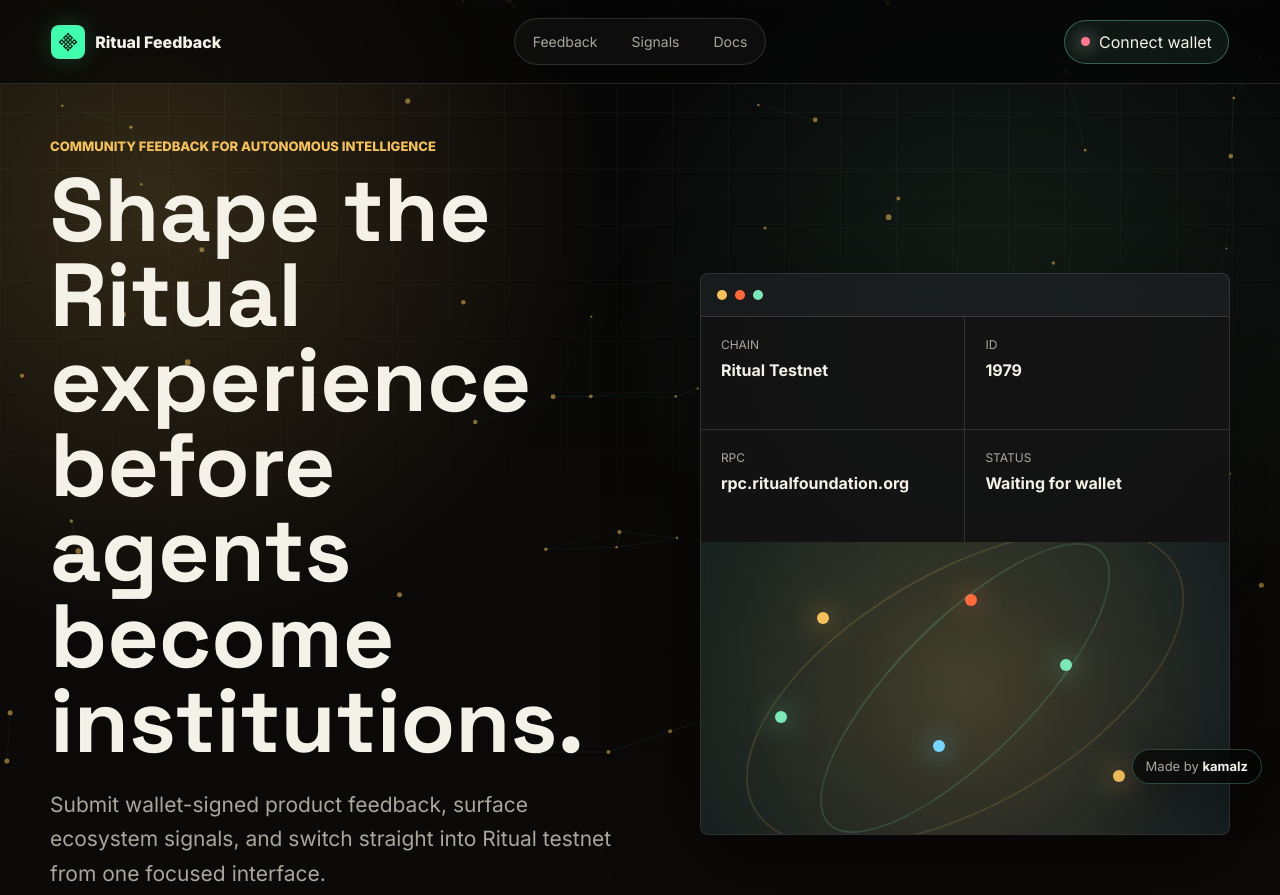
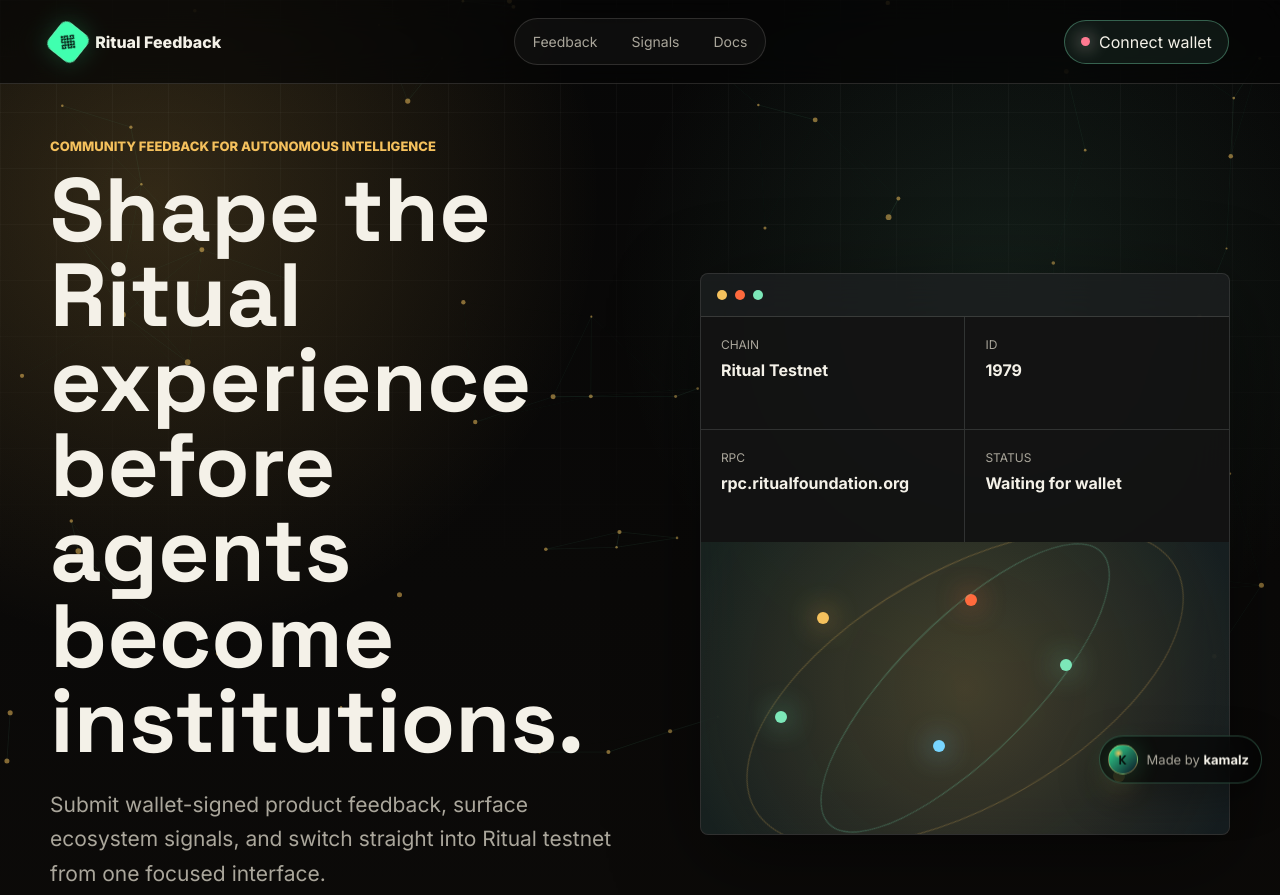
Before and after one commit to kamaledeng/ritual-feedback, a website: page index.html in a window 1280 px wide. Shown: the top 895 px of the page. Drawn offline with Linux system fonts and the light colour scheme.

Commit message:
Animate Ritual logo and creator credit

```diff
--- a/index.html
+++ b/index.html
@@ -351,7 +351,8 @@
     </footer>
 
     <a class="creator-credit" href="https://x.com/direumatteul" target="_blank" rel="noreferrer">
-      Made by <strong>kamalz</strong>
+      <span class="creator-avatar" aria-hidden="true">K</span>
+      <span>Made by <strong>kamalz</strong></span>
     </a>
 
     <script src="app.js"></script>
--- a/styles.css
+++ b/styles.css
@@ -104,12 +104,19 @@
   border-radius: 8px;
   background: #36f4a1;
   box-shadow: 0 0 24px rgba(54, 244, 161, 0.22);
+  animation: ritualSpin 14s linear infinite;
+  transform-origin: center;
 }
 
 .brand-mark img {
   width: 100%;
   height: 100%;
   object-fit: cover;
+}
+
+.brand:hover .brand-mark {
+  animation-play-state: paused;
+  transform: rotate(0deg) scale(1.04);
 }
 
 .nav-links {
@@ -627,7 +634,10 @@
   right: 18px;
   bottom: 16px;
   z-index: 6;
-  padding: 10px 13px;
+  display: inline-flex;
+  align-items: center;
+  gap: 9px;
+  padding: 8px 12px 8px 8px;
   border: 1px solid rgba(124, 231, 184, 0.28);
   border-radius: 999px;
   background: rgba(5, 5, 5, 0.72);
@@ -636,6 +646,24 @@
   line-height: 1;
   box-shadow: 0 14px 40px rgba(0, 0, 0, 0.34);
   backdrop-filter: blur(16px);
+  animation: creditFloat 4.5s ease-in-out infinite;
+}
+
+.creator-avatar {
+  display: grid;
+  width: 30px;
+  height: 30px;
+  place-items: center;
+  border: 1px solid rgba(245, 193, 93, 0.42);
+  border-radius: 50%;
+  background:
+    radial-gradient(circle at 34% 28%, rgba(245, 193, 93, 0.95), transparent 18%),
+    linear-gradient(135deg, rgba(54, 244, 161, 0.92), rgba(10, 18, 38, 0.92));
+  color: #07120d;
+  font-family: "Space Grotesk", Inter, sans-serif;
+  font-size: 13px;
+  font-weight: 800;
+  box-shadow: 0 0 24px rgba(54, 244, 161, 0.2);
 }
 
 .creator-credit strong {
@@ -645,12 +673,23 @@
 .creator-credit:hover {
   border-color: rgba(245, 193, 93, 0.58);
   color: var(--text);
+  transform: translateY(-2px);
+}
+
+@keyframes ritualSpin {
+  from { transform: rotate(0deg); }
+  to { transform: rotate(360deg); }
 }
 
 @keyframes orbit {
   from { transform: rotate(0deg) scale(1); }
   50% { transform: rotate(180deg) scale(1.08); }
   to { transform: rotate(360deg) scale(1); }
+}
+
+@keyframes creditFloat {
+  0%, 100% { transform: translateY(0); }
+  50% { transform: translateY(-5px); }
 }
 
 @keyframes slideIn {
```
